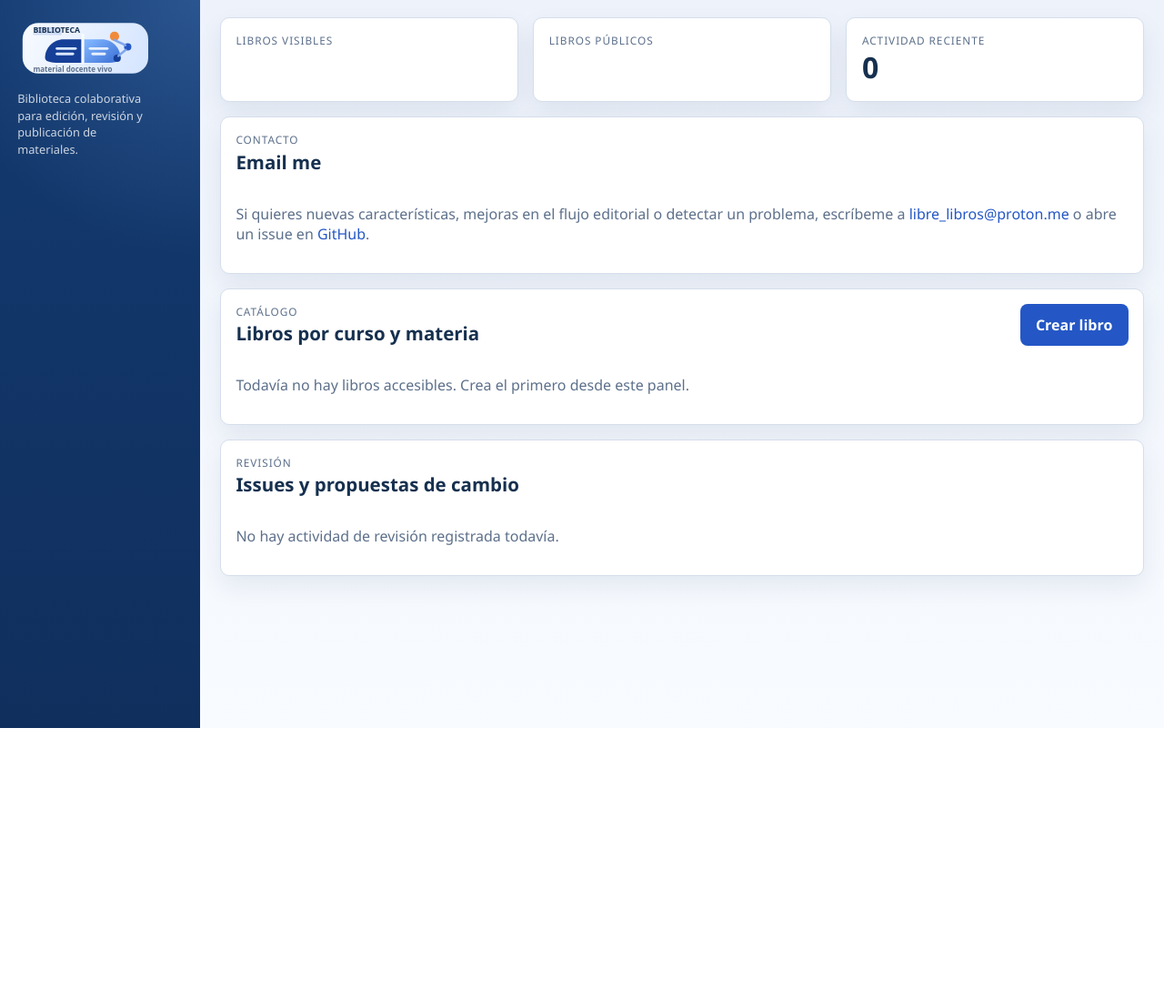
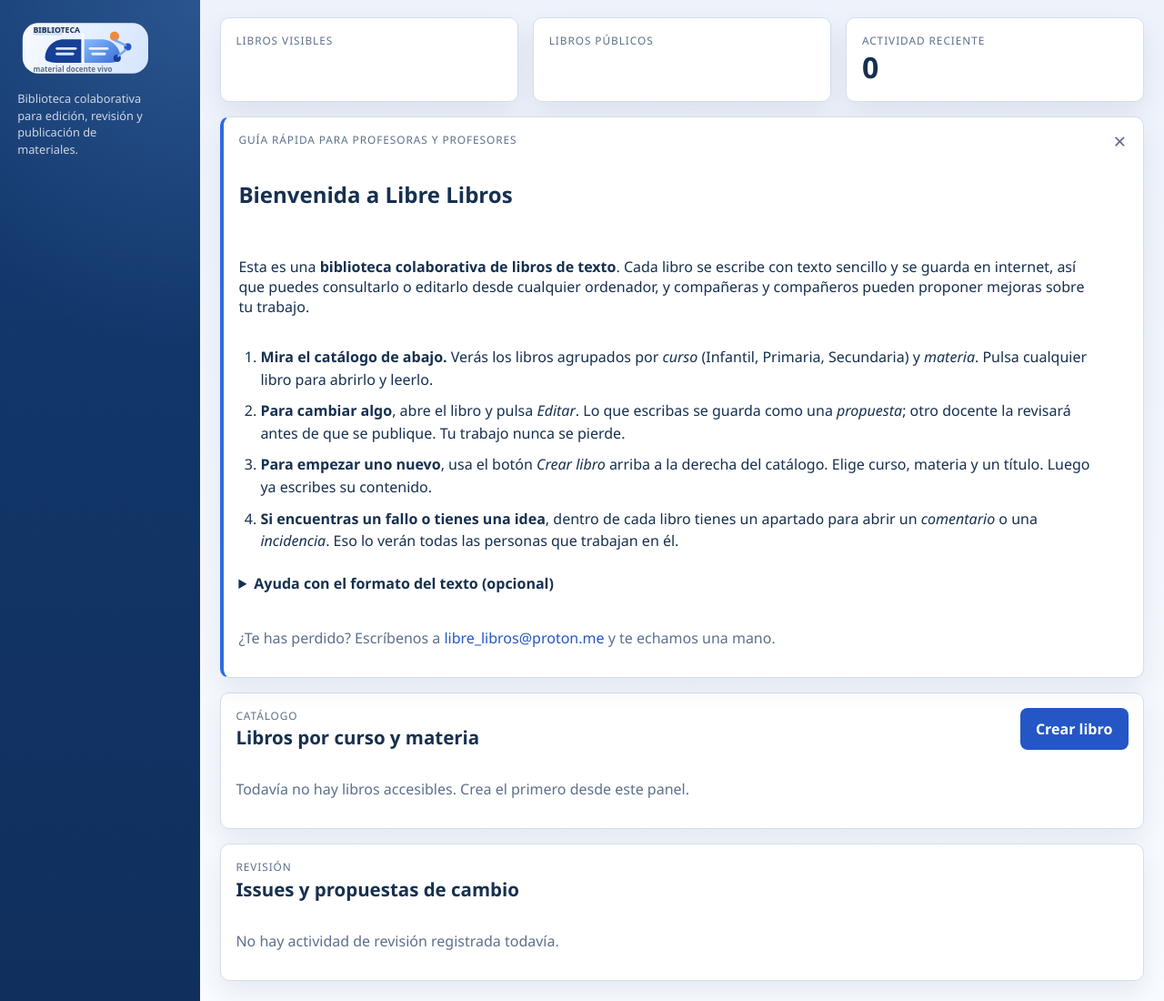
Before and after one commit to librelibros/libre_libros_app, a FastAPI app: template app/templates/dashboard/index.html in a window 1280 px wide. Shown: the whole page at 91% size. Before the commit the page ends 800 px from the top, so only its background shows below. Run offline with FastAPI, Linux system fonts and the light colour scheme; the template is opened without the code that fills it, so the values that code supplies are empty; some libraries are stand-ins or nearby versions.

Commit message:
feat(ui): tarjeta de bienvenida para profesoras/profesores + accesibilidad
- Sustituye el bloque "Email me" del dashboard por una tarjeta orientada a
  docentes sin experiencia técnica: explica qué es Libre Libros, cómo
  consultar/editar/crear libros y cómo pedir ayuda. Incluye una sección
  plegable con lo básico de Markdown.
- Botón "×" en la esquina superior derecha cierra la tarjeta y persiste
  la decisión por navegador en localStorage (clave versionada para
  poder reaparecer la guía en cambios futuros).
- Mejoras de accesibilidad: skip-link al contenido principal, <main
  id="main-content">, aria-labelledby en la tarjeta, focus-visible en
  el botón de cerrar y en el summary de la ayuda.
- docs/user-guide.md: misma información en formato extenso, lista para
  copiar al repo de contenido como README de usuario. Cubre flujo de
  edición, creación, comentarios/issues, formato Markdown básico,
  buenas prácticas y glosario.

Co-Authored-By: Claude Opus 4.7 (1M context) <noreply@anthropic.com>

```diff
--- a/app/static/css/app.css
+++ b/app/static/css/app.css
@@ -238,6 +238,98 @@ label {
 .site-footer a {
   color: inherit;
   text-decoration: underline;
+}
+
+/* Skip link para usuarios de teclado y lectores de pantalla. */
+.skip-link {
+  position: absolute;
+  left: 0.75rem;
+  top: -3rem;
+  padding: 0.5rem 1rem;
+  background: #000;
+  color: #fff;
+  border-radius: 6px;
+  text-decoration: none;
+  z-index: 1000;
+  transition: top 0.15s ease;
+}
+
+.skip-link:focus {
+  top: 0.75rem;
+  outline: 3px solid #fff;
+}
+
+/* Tarjeta de bienvenida en la home. */
+.welcome-card {
+  position: relative;
+  border-left: 4px solid var(--accent, #2d6cdf);
+  padding-right: 3rem;
+}
+
+.welcome-card[hidden] {
+  display: none;
+}
+
+.welcome-close {
+  position: absolute;
+  top: 0.5rem;
+  right: 0.5rem;
+  width: 2.25rem;
+  height: 2.25rem;
+  border: none;
+  background: transparent;
+  font-size: 1.5rem;
+  line-height: 1;
+  color: var(--muted);
+  cursor: pointer;
+  border-radius: 50%;
+  display: inline-flex;
+  align-items: center;
+  justify-content: center;
+}
+
+.welcome-close:hover,
+.welcome-close:focus-visible {
+  background: rgba(0, 0, 0, 0.08);
+  color: inherit;
+  outline: 2px solid currentColor;
+  outline-offset: 2px;
+}
+
+.welcome-steps {
+  padding-left: 1.5rem;
+  margin: 0;
+  display: flex;
+  flex-direction: column;
+  gap: 0.6rem;
+  line-height: 1.55;
+}
+
+.welcome-help summary {
+  cursor: pointer;
+  font-weight: 600;
+  padding: 0.4rem 0;
+}
+
+.welcome-help summary:focus-visible {
+  outline: 2px solid currentColor;
+  outline-offset: 2px;
+  border-radius: 4px;
+}
+
+.welcome-help ul {
+  margin-top: 0.5rem;
+  padding-left: 1.4rem;
+  display: flex;
+  flex-direction: column;
+  gap: 0.35rem;
+}
+
+.welcome-help code {
+  background: rgba(0, 0, 0, 0.06);
+  padding: 0.05rem 0.35rem;
+  border-radius: 4px;
+  font-size: 0.95em;
 }
 
 .alert {
--- /dev/null
+++ b/app/static/js/welcome-card.js
@@ -0,0 +1,50 @@
+// Muestra u oculta tarjetas de bienvenida según preferencia del navegador.
+// Cualquier elemento con [hidden] + un botón [data-dismiss="<id>"] participa.
+//
+// Versión incluida en la clave para invalidar la decisión cuando cambia el
+// contenido de la tarjeta (subir el sufijo y la persona vuelve a verla).
+const STORAGE_VERSION = "v1";
+
+function storageKey(cardId) {
+  return `libre_libros.dismiss.${cardId}.${STORAGE_VERSION}`;
+}
+
+function safeRead(key) {
+  try {
+    return window.localStorage.getItem(key);
+  } catch {
+    return null;
+  }
+}
+
+function safeWrite(key, value) {
+  try {
+    window.localStorage.setItem(key, value);
+  } catch {
+    /* private mode, quota exceeded, etc. — ignore */
+  }
+}
+
+function applyInitialState() {
+  document.querySelectorAll("[id][hidden].welcome-card").forEach((card) => {
+    if (safeRead(storageKey(card.id)) === "1") return;
+    card.hidden = false;
+  });
+}
+
+function attachDismissHandlers() {
+  document.querySelectorAll("[data-dismiss]").forEach((button) => {
+    button.addEventListener("click", () => {
+      const targetId = button.getAttribute("data-dismiss");
+      const card = document.getElementById(targetId);
+      if (!card) return;
+      card.hidden = true;
+      safeWrite(storageKey(targetId), "1");
+    });
+  });
+}
+
+document.addEventListener("DOMContentLoaded", () => {
+  applyInitialState();
+  attachDismissHandlers();
+});
--- a/app/templates/base.html
+++ b/app/templates/base.html
@@ -6,9 +6,11 @@
     <title>{{ app_name }}{% if title %} · {{ title }}{% endif %}</title>
     <link rel="stylesheet" href="/static/css/app.css" />
     <script defer src="/static/js/editor.js"></script>
+    <script defer src="/static/js/welcome-card.js"></script>
     {% block head_scripts %}{% endblock %}
   </head>
   <body>
+    <a class="skip-link" href="#main-content">Saltar al contenido</a>
     <div class="shell">
       <aside class="sidebar">
         <a class="brand" href="/" aria-label="Inicio">
@@ -28,7 +30,7 @@
         </nav>
         {% endif %}
       </aside>
-      <main class="content">
+      <main class="content" id="main-content">
         {% if user %}
         <header class="topbar">
           <div>
--- a/app/templates/dashboard/index.html
+++ b/app/templates/dashboard/index.html
@@ -16,19 +16,52 @@
   </article>
 </section>
 
-<section class="card stack">
-  <div class="section-header">
-    <div>
-      <p class="eyebrow">Contacto</p>
-      <h2>Email me</h2>
-    </div>
-  </div>
-  <p class="muted">
-    Si quieres nuevas características, mejoras en el flujo editorial o detectar un problema, escríbeme a
+<section id="welcome-card" class="card stack welcome-card" aria-labelledby="welcome-card-title" hidden>
+  <button type="button" class="welcome-close" aria-label="Ocultar la guía de bienvenida" data-dismiss="welcome-card">×</button>
+  <p class="eyebrow">Guía rápida para profesoras y profesores</p>
+  <h2 id="welcome-card-title">Bienvenida a Libre Libros</h2>
+  <p>
+    Esta es una <strong>biblioteca colaborativa de libros de texto</strong>. Cada libro
+    se escribe con texto sencillo y se guarda en internet, así que puedes consultarlo
+    o editarlo desde cualquier ordenador, y compañeras y compañeros pueden proponer
+    mejoras sobre tu trabajo.
+  </p>
+  <ol class="welcome-steps">
+    <li>
+      <strong>Mira el catálogo de abajo.</strong> Verás los libros agrupados por
+      <em>curso</em> (Infantil, Primaria, Secundaria) y <em>materia</em>. Pulsa
+      cualquier libro para abrirlo y leerlo.
+    </li>
+    <li>
+      <strong>Para cambiar algo</strong>, abre el libro y pulsa <em>Editar</em>. Lo
+      que escribas se guarda como una <em>propuesta</em>; otro docente la revisará
+      antes de que se publique. Tu trabajo nunca se pierde.
+    </li>
+    <li>
+      <strong>Para empezar uno nuevo</strong>, usa el botón <em>Crear libro</em>
+      arriba a la derecha del catálogo. Elige curso, materia y un título. Luego
+      ya escribes su contenido.
+    </li>
+    <li>
+      <strong>Si encuentras un fallo o tienes una idea</strong>, dentro de cada
+      libro tienes un apartado para abrir un <em>comentario</em> o una
+      <em>incidencia</em>. Eso lo verán todas las personas que trabajan en él.
+    </li>
+  </ol>
+  <details class="welcome-help">
+    <summary>Ayuda con el formato del texto (opcional)</summary>
+    <ul>
+      <li><code>**texto importante**</code> se ve como <strong>texto importante</strong>.</li>
+      <li><code>## Apartado</code> al inicio de una línea crea un título grande.</li>
+      <li><code>- una idea</code> al inicio de una línea crea un punto de una lista.</li>
+      <li>Una línea en blanco separa párrafos.</li>
+    </ul>
+    <p class="muted">No hace falta memorizar nada: si tienes dudas, escribe el texto plano y
+    alguien con experiencia en el equipo te ayudará a maquetarlo.</p>
+  </details>
+  <p class="muted">¿Te has perdido? Escríbenos a
     <a href="mailto:libre_libros@proton.me">libre_libros@proton.me</a>
-    o abre un issue en
-    <a href="https://github.com/librelibros/libre_libros_app/issues" target="_blank" rel="noreferrer">GitHub</a>.
-  </p>
+    y te echamos una mano.</p>
 </section>
 
 {% if manageable_organizations %}
```
Also changed, not shown: docs/user-guide.md (added, +156 -0 lines).
